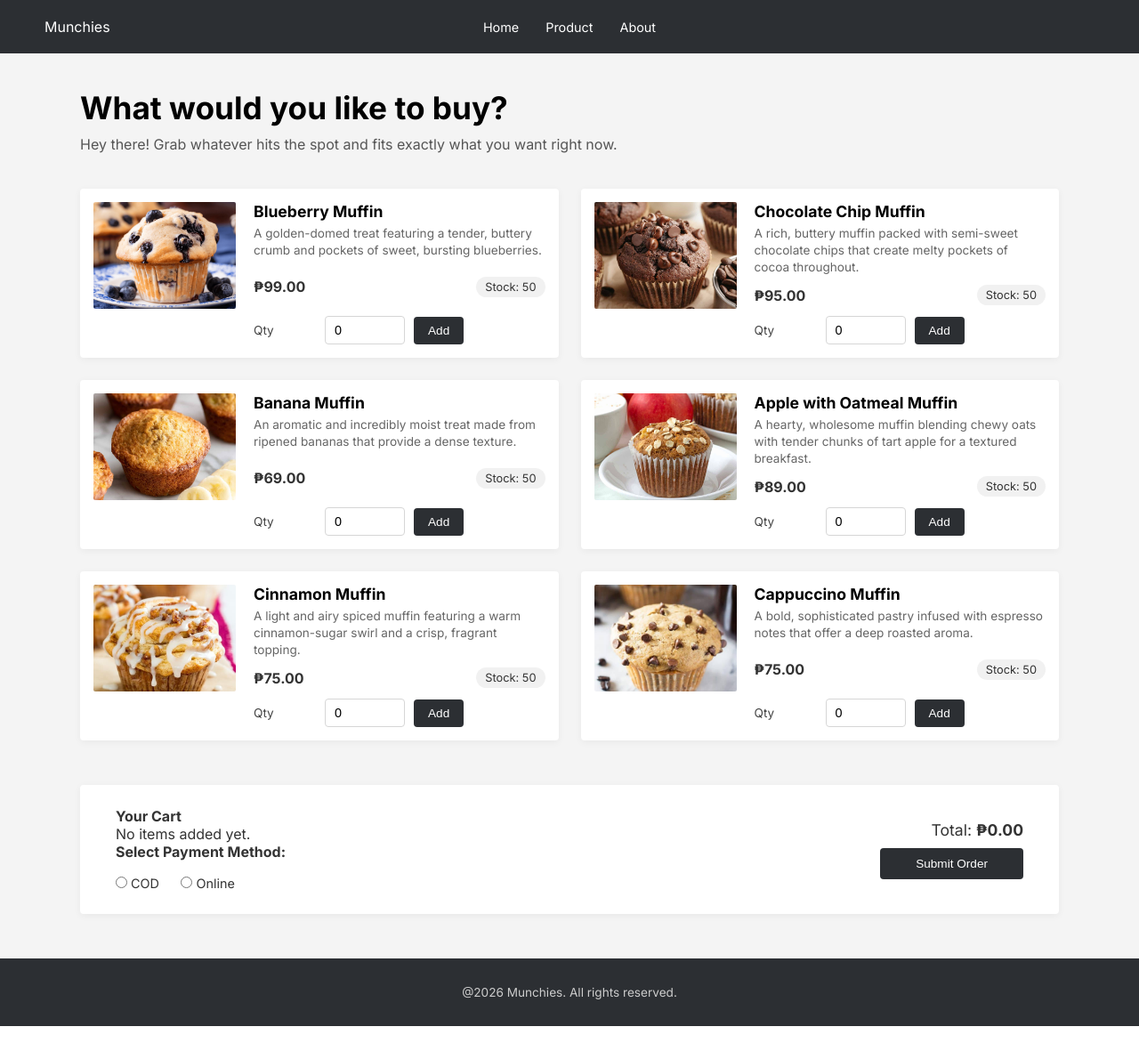
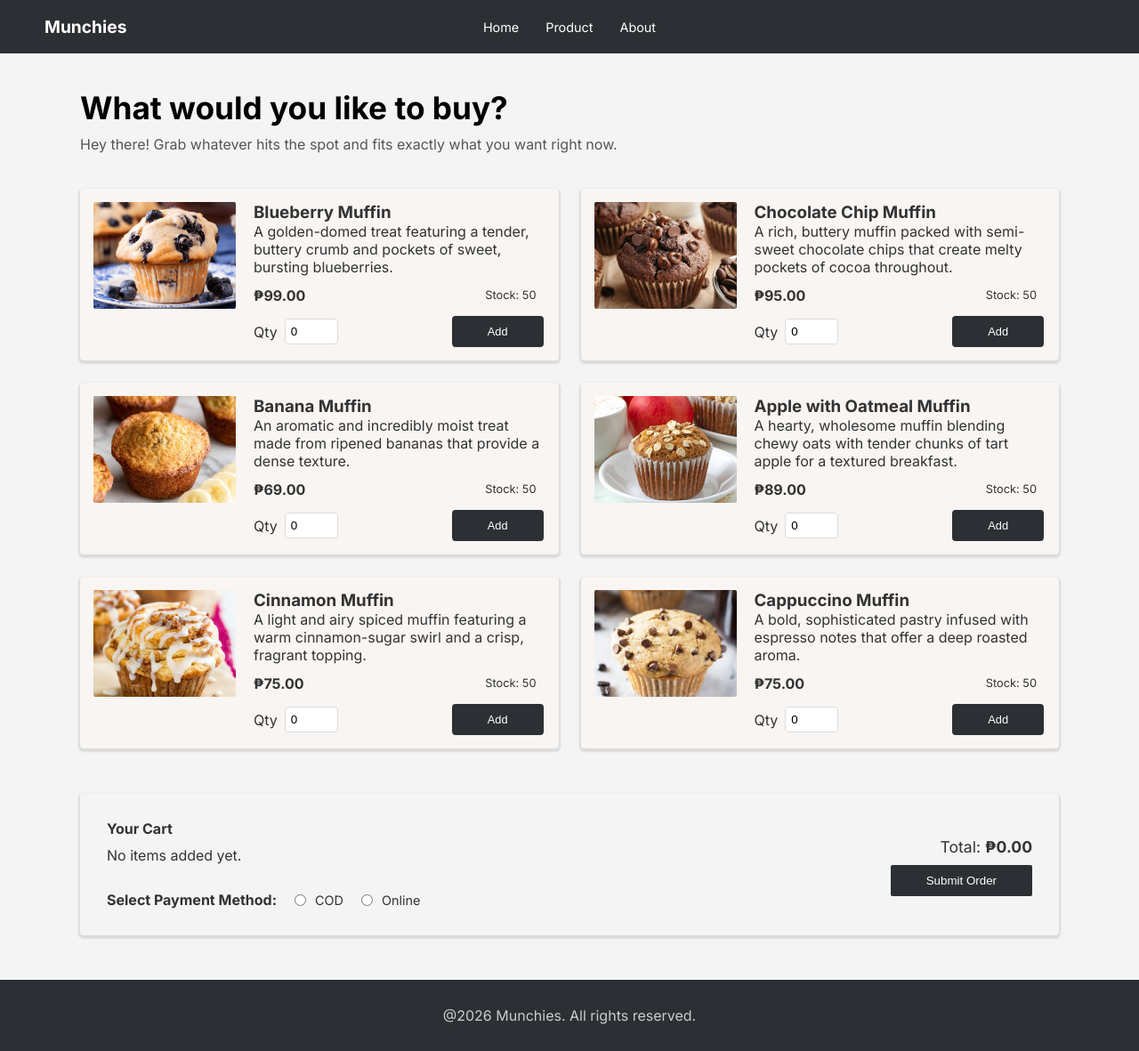
Before and after one commit to Distinct714/Munchies, a PHP site: page /product.php in a window 1280 px wide. Shown: the whole page at 89% size. Before the commit the page ends 1153 px from the top, so only its background shows below. Run offline with PHP 8.4, Linux system fonts and the light colour scheme.

Commit message:
Refactor CSS for improved readability and layout

```diff
--- a/Munchies/static/style3.css
+++ b/Munchies/static/style3.css
@@ -1,4 +1,8 @@
-* { margin: 0; padding: 0; box-sizing: border-box; }
+* {
+    margin: 0;
+    padding: 0;
+    box-sizing: border-box;
+}
 
 body {
     font-family: 'Inter', sans-serif;
@@ -6,7 +10,7 @@ body {
     color: #333;
 }
 
-/* Navbar (Consistent) */
+/* NAVBAR LAYOUT*/
 .navbar {
     background-color: #2c2f33;
     height: 60px;
@@ -15,43 +19,56 @@ body {
     padding: 0 50px;
     color: white;
 }
-.logo { flex: 1; }
-.nav-links { flex: 2; display: flex; justify-content: center; gap: 30px; list-style: none; }
-.nav-links a { color: white; text-decoration: none; font-size: 0.9rem; }
-.navbar::after { content: ""; flex: 1; }
 
-.container { width: 90%; max-width: 1100px; margin: 40px auto; }
+.logo {
+    flex: 1;
+    font-weight: bold;
+    font-size: 1.2rem;
+}
 
-.page-header h1 { font-size: 2.2rem; margin-bottom: 10px; color: #000; }
-.page-header p { margin-bottom: 40px; color: #555; }
+.nav-links {
+    flex: 2;
+    display: flex;
+    justify-content: center;
+    gap: 30px;
+    list-style: none;
+}
 
-.customer-note {
-    display: inline-block;
-    background: #eef2ff;
-    color: #273469;
-    border-left: 4px solid #2c2f33;
-    padding: 10px 14px;
-    border-radius: 4px;
-    margin-bottom: 18px;
-    font-size: 0.95rem;
+.nav-links a {
+    color: white;
+    text-decoration: none;
+    font-size: 0.9rem;
+}
+
+.navbar::after {
+    content: "";
+    flex: 1;
+}
+
+/* PRODUCT LAYOUT*/
+.container {
+    width: 90%;
+    max-width: 1100px;
+    margin: 40px auto;
+}
+
+.page-header h1 {
+    font-size: 2.2rem;
+    margin-bottom: 10px;
+    color: #000;
+}
+
+.page-header p {
+    margin-bottom: 40px;
+    color: #555;
 }
 
 .message-box {
     background: white;
     padding: 18px 20px;
     border-radius: 4px;
-    box-shadow: 0 2px 8px rgba(0,0,0,0.05);
+    box-shadow: 0 2px 8px rgba(0, 0, 0, 0.05);
     margin-bottom: 22px;
-}
-
-.message-box h4 {
-    margin-bottom: 10px;
-    color: #000;
-}
-
-.message-box ul {
-    padding-left: 18px;
-    color: #555;
 }
 
 .error-box {
@@ -62,7 +79,6 @@ body {
     border-left: 4px solid #2e7d32;
 }
 
-/* Grid for the 2-column layout */
 .product-grid {
     display: grid;
     grid-template-columns: 1fr 1fr;
@@ -70,13 +86,12 @@ body {
     margin-bottom: 50px;
 }
 
-/* Product Card Styling */
 .card {
-    background: white;
+    background: #F8F5F2;
     display: flex;
     padding: 15px;
     border-radius: 4px;
-    box-shadow: 0 2px 8px rgba(0,0,0,0.05);
+    box-shadow: 0px 2px 2px 2px rgba(0, 0, 0, 0.1);
 }
 
 .card img {
@@ -95,32 +110,27 @@ body {
 }
 
 .sold-out {
-    opacity: 0.75;
+    opacity: 0.6;
 }
 
-.card-info h3 { font-size: 1.1rem; margin-bottom: 5px; color: #000; }
-.card-info p { font-size: 0.85rem; line-height: 1.4; color: #666; }
-
-.stock-row,
-.card-footer {
+.stock-row {
     display: flex;
     justify-content: space-between;
     align-items: center;
     margin-top: 10px;
 }
 
-.price { font-weight: 700; font-size: 1rem; }
+.price {
+    font-weight: 700;
+}
 
 .stock-badge {
-    background: #f1f1f1;
-    color: #333;
+    padding: 4px 10px;
+    border-radius: 4px;
     font-size: 0.8rem;
-    padding: 4px 10px;
-    border-radius: 999px;
 }
 
 .stock-badge.empty {
-    background: #fce8e6;
     color: #b3261e;
 }
 
@@ -128,56 +138,146 @@ body {
     margin-top: 12px;
     display: flex;
     align-items: center;
-    gap: 10px;
-}
-
-.quantity-row label {
-    font-size: 0.85rem;
-    color: #444;
-    min-width: 70px;
+    gap: 8px;
 }
 
 .quantity-row input {
-    width: 90px;
-    padding: 7px 10px;
-    border: 1px solid #d6d6d6;
+    width: 60px;
+    padding: 6px;
+    border: 1px solid #ddd;
     border-radius: 4px;
+}
+
+.add-btn {
+    background: #2c2f33;
+    color: white;
+    border: none;
+    padding: 10px 40px;
+    margin-left: 120px;
+    border-radius: 4px;
+    cursor: pointer;
+    font-size: 0.8rem;
+}
+
+.add-btn:hover {
+    background: #444;
+}
+
+/* CHECKOUT LAYOUT*/
+
+.checkout-bar {
+    padding: 30px;
+    display: flex;
+    flex-wrap: wrap;
+    justify-content: space-between;
+    align-items: flex-start;
+    border-radius: 4px;
+    box-shadow: 0px 2px 2px 2px rgba(0, 0, 0, 0.1);
+    position: relative;
+}
+
+.customer-note {
+    width: 100%;
+    font-size: 1rem;
+    font-weight: 700;
+    text-transform: capitalize;
+    color: #000;
+    background: transparent;
+    padding: 0;
+    margin-bottom: 10px;
+}
+
+.cart-summary {
+    flex: 2;
+}
+
+.cart-summary h4 {
+    font-size: 1rem;
+    font-weight: 700;
+    margin-bottom: 10px;
+}
+
+.cart-list {
+    list-style: none;
+    margin: 0;
+    padding: 0;
+}
+
+.cart-list li {
+    display: flex;
+    align-items: center;
+    gap: 15px;
+    border: none;
+    padding: 4px 0;
     font-size: 0.9rem;
 }
 
-.add-btn, .submit-btn {
-    background-color: #2c2f33;
+.remove-btn {
+    background: #2c2f33;
     color: white;
     border: none;
-    padding: 8px 16px;
-    border-radius: 4px;
+    padding: 4px 12px;
+    border-radius: 2px;
     cursor: pointer;
-    font-size: 0.85rem;
+    text-decoration: none;
+    font-size: 0.75rem;
 }
 
-/* Checkout Bar */
-.checkout-bar {
-    background: white;
-    padding: 25px 40px;
+.total-section {
+    flex: 1;
+    text-align: right;
     display: flex;
-    justify-content: space-between;
-    align-items: center;
-    border-radius: 4px;
-    box-shadow: 0 2px 8px rgba(0,0,0,0.05);
+    flex-direction: column;
+    align-items: flex-end;
+    justify-content: center;
+    margin-top: 20px;
 }
 
-.payment-methods h4 { margin-bottom: 15px; font-size: 1rem; }
-.payment-methods label { margin-right: 20px; font-size: 0.9rem; cursor: pointer; }
+.total-section p {
+    font-size: 1.1rem;
+    margin-bottom: 10px;
+    font-weight: 400;
+}
 
-.total-section { text-align: right; }
-.total-section p { font-size: 1.1rem; margin-bottom: 10px; }
-.submit-btn { padding: 10px 40px; }
+.submit-btn {
+    background: #2c2f33;
+    color: white;
+    border: none;
+    padding: 10px 40px;
+    border-radius: 2px;
+    cursor: pointer;
+    font-weight: 500;
+}
+
+.payment-methods {
+    width: 100%;
+    margin-top: 30px;
+    display: flex;
+    align-items: center;
+    gap: 20px;
+}
+
+.payment-methods h4 {
+    margin: 0;
+    font-size: 1rem;
+    font-weight: 700;
+}
+
+.payment-methods label {
+    display: flex;
+    flex-direction: row;
+    align-items: center;
+    gap: 10px;
+    font-size: 0.9rem;
+    cursor: pointer;
+}
+
+/* FOOTER LAYOUT*/
 
 footer {
     text-align: center;
     padding: 30px;
     background: #2c2f33;
     color: #ccc;
-    font-size: 0.85rem;
     margin-top: 50px;
 }
```
